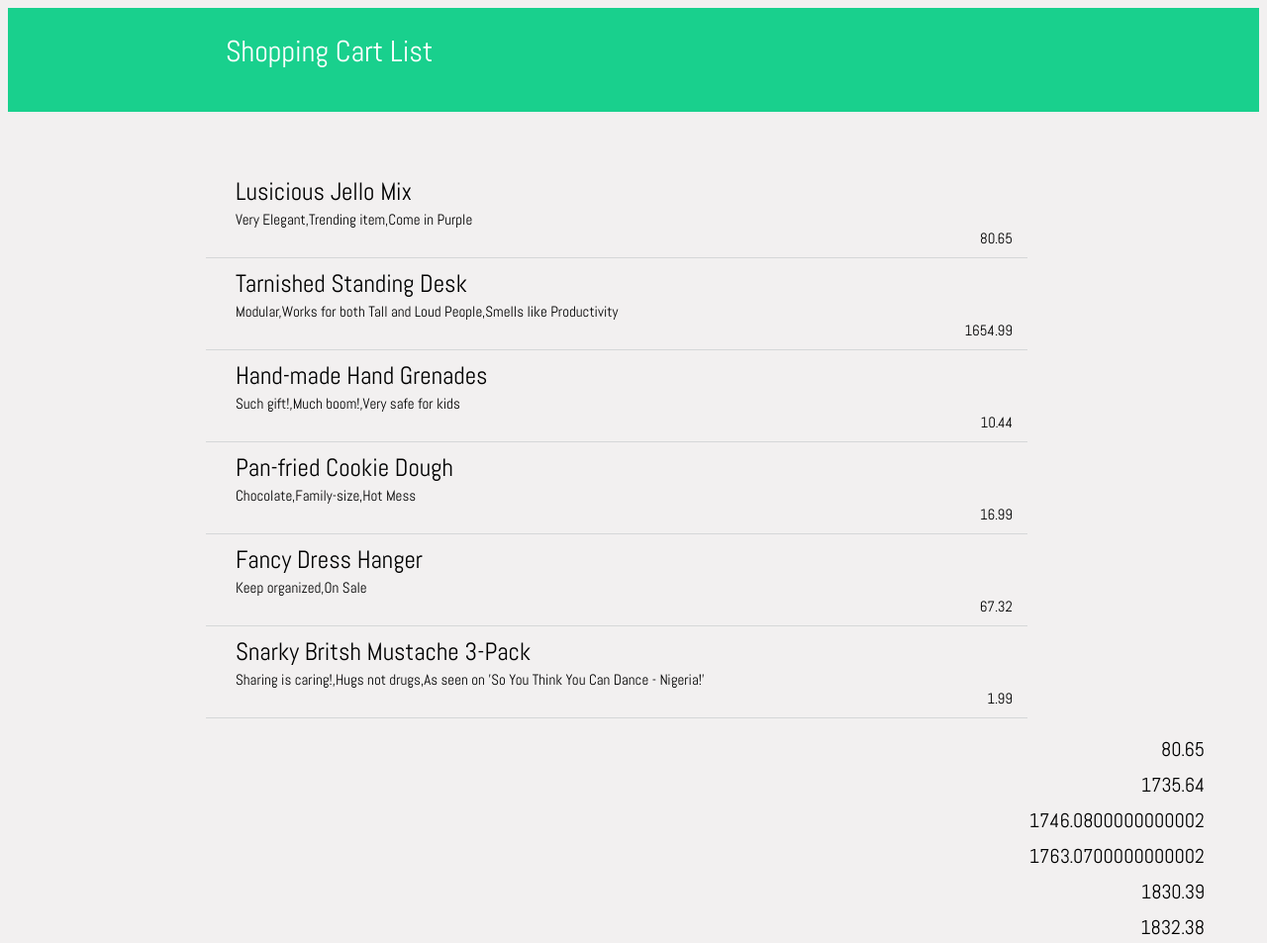
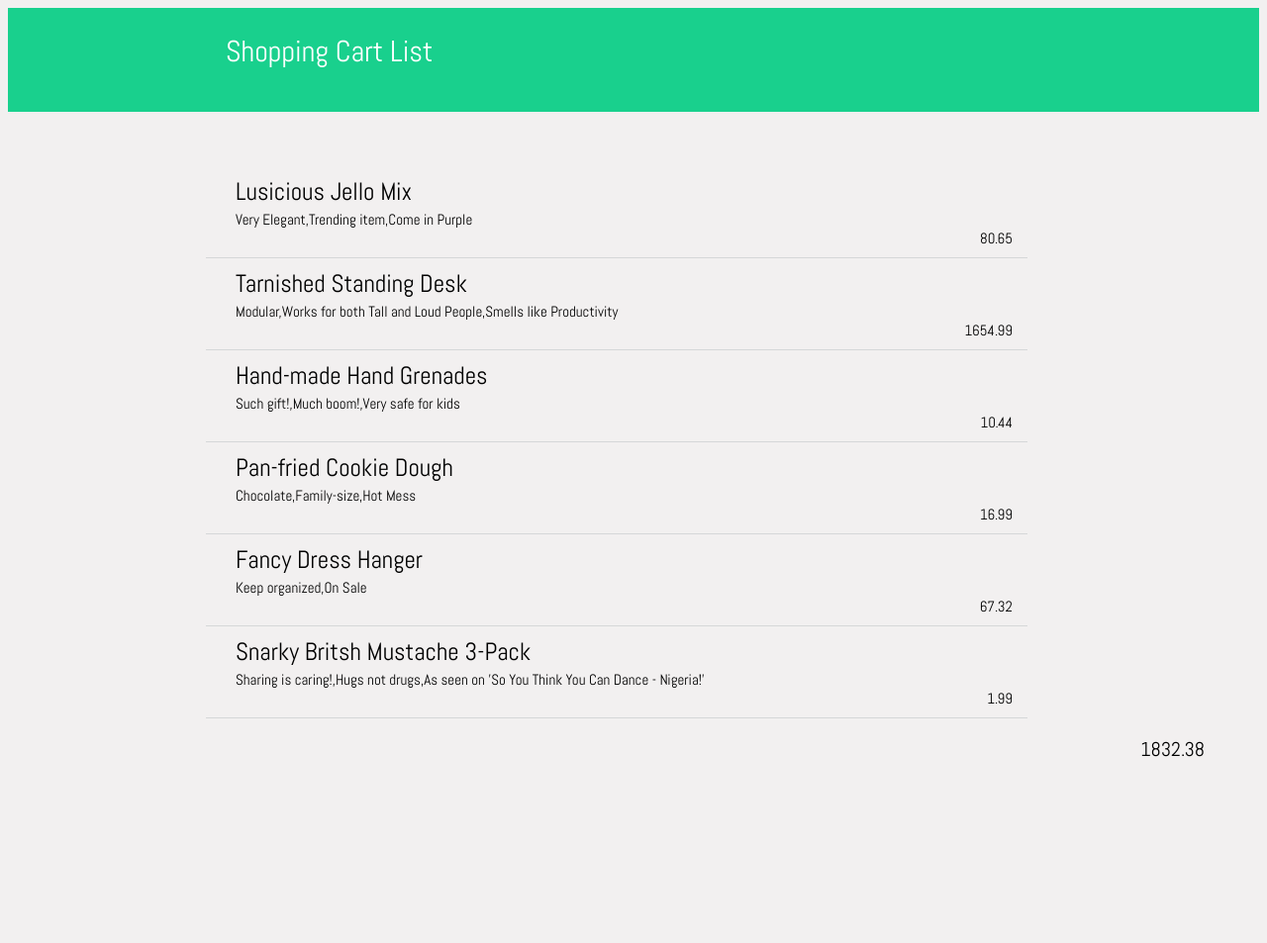
Before and after one commit to ynikki/prep-shopping-cart, a plain HTML site: page index.html in a window 1280 px wide. Shown: the whole page at 99% size. After the commit the page ends 828 px from the top, so only its background shows below. Drawn offline with Linux system fonts and the light colour scheme.

Commit message:
Finally got the subtotal to show

```diff
--- a/css/styles.css
+++ b/css/styles.css
@@ -11,15 +11,12 @@ body{
 	width: auto;
 	border:none;
 	margin-bottom: 65px;
-}
-
-#title{
 	color:white;
 	font-size: 30px;
 	padding-left: 220px;
 	padding-top: 25px;
+}
 
-}
 
 #main{
 	margin-top: 10px;
--- a/js/app.js
+++ b/js/app.js
@@ -52,15 +52,18 @@ function updateSubTotal(lists){
 
 		var bottomContainer = document.getElementById('cartLists');
 		bottomContainer = document.createElement('div');
-		bottomContainer.id='bottmon';
+		bottomContainer.id='bottom';
 		cartLists.appendChild(bottomContainer);
 
 		var subElement = document.createElement('div');
 		subElement.id='subtotal';
-		subElement.innerHTML = subtotal;
+		//subElement.innerHTML = subtotal;
 		bottomContainer.appendChild(subElement);
+
+		document.getElementById('subtotal').innerHTML=subtotal;
 	}
 	console.log(subtotal);
+	//return subtotal;
 }
 
 updateSubTotal(shoppingCartList);
```
